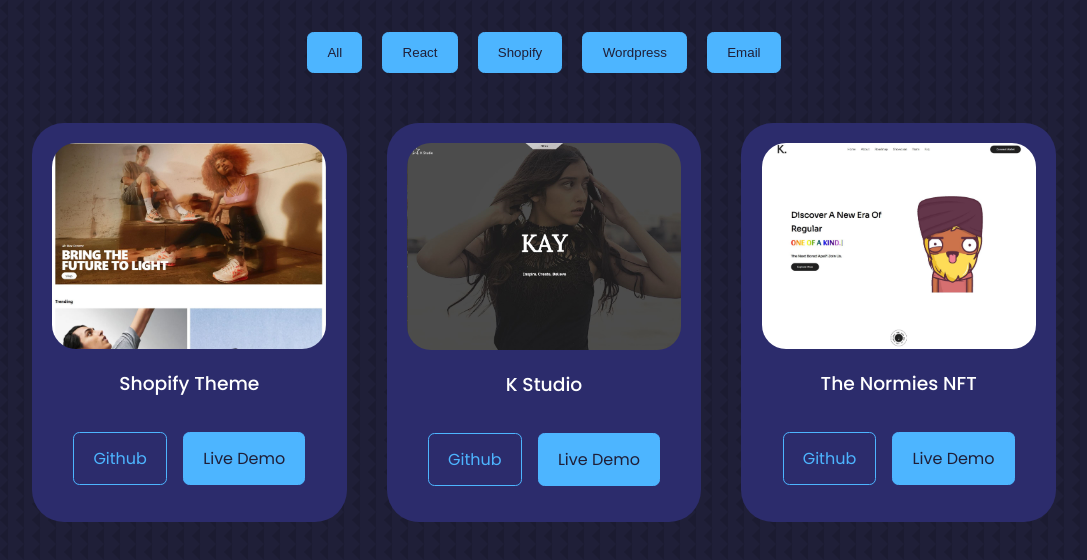
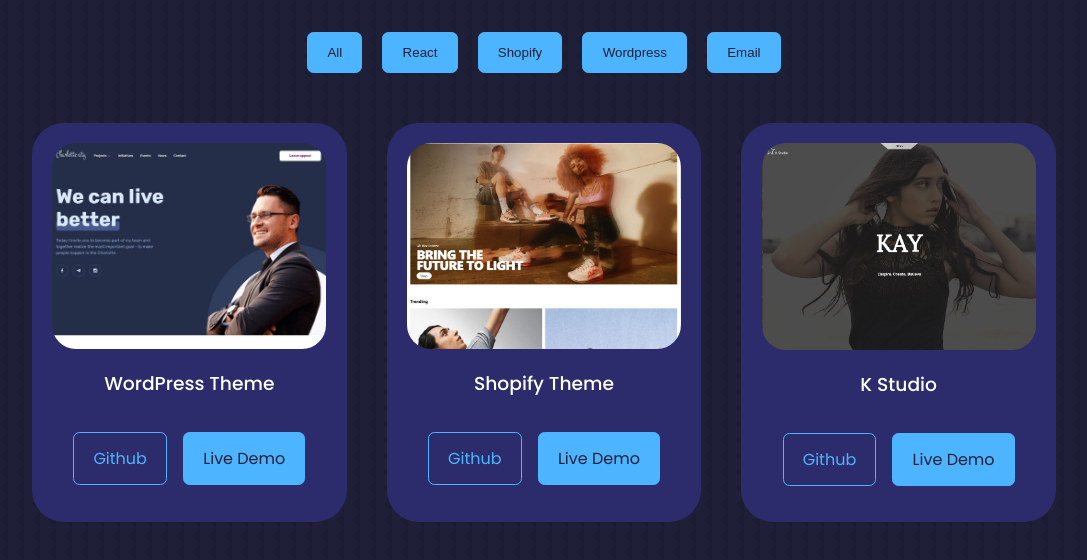
Before and after one commit to khoadodk/portfolio2022, a React (Create React App) app: page / in a window 1280 px wide. Shown: the part 2160-2720 px from the top of the page, without its empty margins (96-1183 px from the left). Built offline with nearby package versions, Linux system fonts and the light colour scheme.

Commit message:
Added wp them project

```diff
--- a/src/components/Portfolio/Portfolio.jsx
+++ b/src/components/Portfolio/Portfolio.jsx
@@ -12,9 +12,18 @@ import IMG9 from '../../assets/portfolio9.png';
 // import IMG10 from '../../assets/portfolio10.png';
 import IMG11 from '../../assets/portfolio11.png';
 import IMG12 from '../../assets/portfolio12.png';
+import IMG13 from '../../assets/portfolio13.png';
 // 4 : 3 image
 
 const data = [
+  {
+    id: 13,
+    image: IMG13,
+    title: 'WordPress Theme',
+    github: 'https://github.com/khoadodk/city-wp',
+    demo: 'http://khoado.me',
+    category: 'wordpress',
+  },
   {
     id: 11,
     image: IMG11,
@@ -74,7 +83,7 @@ const data = [
   {
     id: 4,
     image: IMG4,
-    title: 'Wordpress Theme',
+    title: 'WordPress Theme',
     github: 'https://github.com/khoadodk/kd-learning',
     demo: 'https://doinvestteam.com',
     category: 'wordpress',
```
Also changed, not shown: src/assets/portfolio13.png (added), 1 other file (tests, documents, lock files or other folders).
